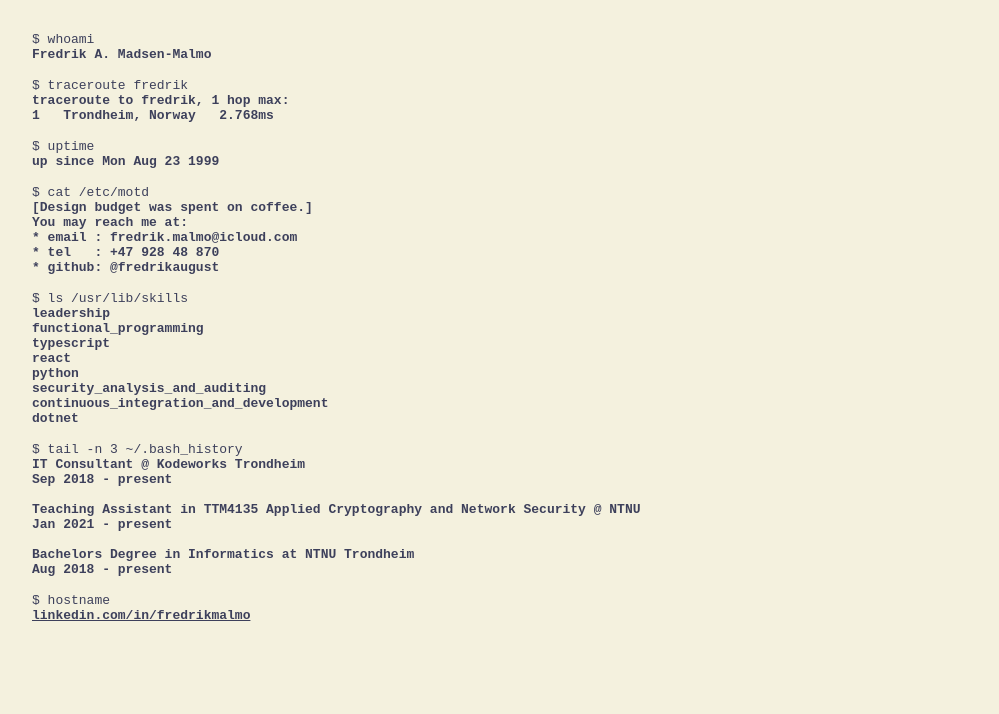
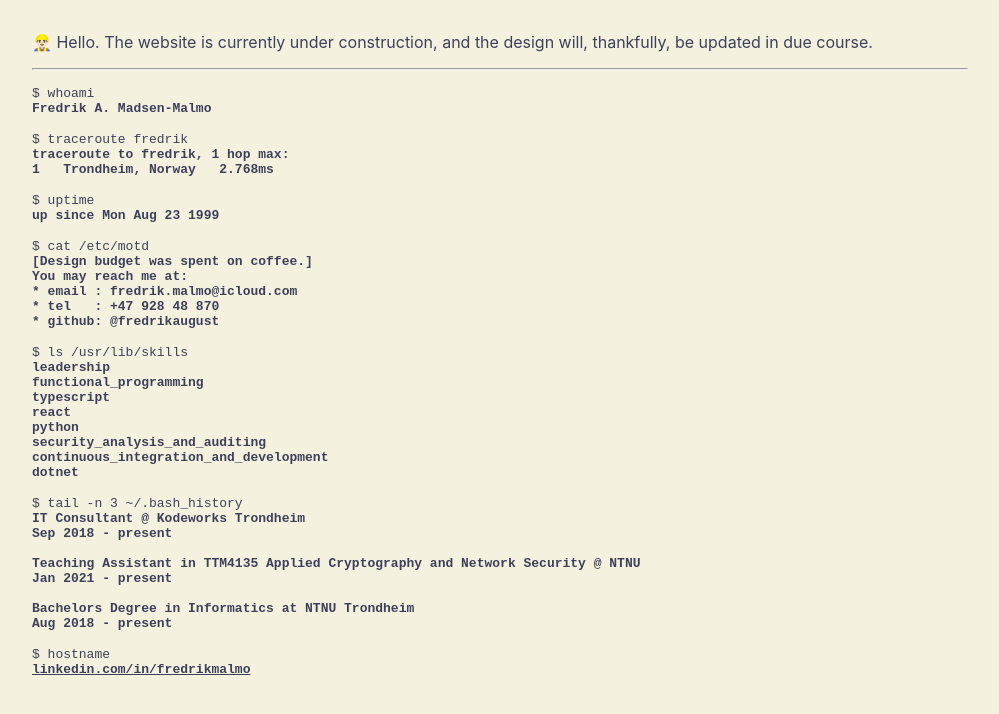
Before and after one commit to FredrikAugust/fredrik.rocks, a plain HTML site: page index.html in a window 1280 px wide. Shown: the whole page, without its empty margins (140-1139 px from the left). Drawn offline with Linux system fonts and the light colour scheme.

Commit message:
danger danger

```diff
--- a/index.html
+++ b/index.html
@@ -8,6 +8,13 @@
     <link rel="stylesheet" href="style.css" />
   </head>
   <body>
+    <aside>
+      <p>
+        👷🏻‍♂️ Hello. The website is currently under construction, and the design
+        will, thankfully, be updated in due course.
+      </p>
+      <hr />
+    </aside>
     <main>
       <code class="cmd">$ whoami</code>
       <code>
--- a/style.css
+++ b/style.css
@@ -74,3 +74,7 @@
 a {
   color: inherit;
 }
+
+hr {
+  margin: 1rem 0;
+}
```
